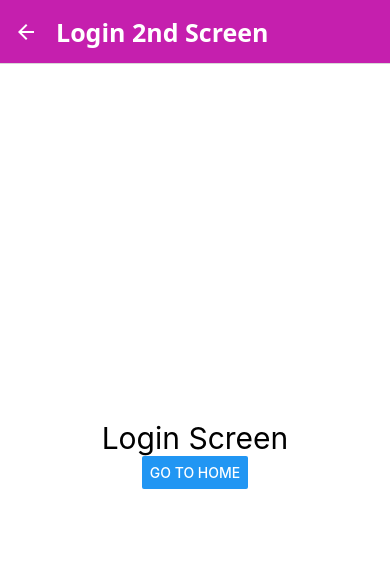
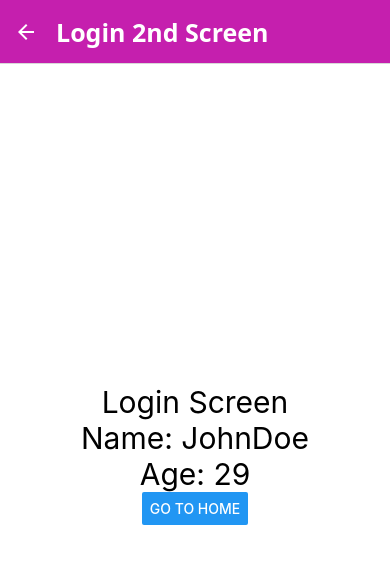
Before and after one commit to mtalhaleo2002/RN-App-From-Bg, a React Native app: screen / in a window 390 px wide. Both pictures are taken after a click on the button "LOGIN". Shown: the top 564 px of the page. Built offline with nearby package versions, Linux system fonts and the light colour scheme.

Commit message:
Pass Data Between Screens In Stack Navigation through params

```diff
--- a/components/Home.tsx
+++ b/components/Home.tsx
@@ -16,7 +16,13 @@ export const Home = (props: any) => {
       </Text>
       <Button
         title="Login"
-        onPress={() => props.navigation.navigate('Login 2nd Screen')}
+        onPress={() =>
+          props.navigation.navigate('Login 2nd Screen', {
+            userName: 'JohnDoe',
+            age: 29,
+            userId: 12345,
+          })
+        }
       />
     </View>
   );
--- a/components/Login.tsx
+++ b/components/Login.tsx
@@ -2,6 +2,8 @@ import React from 'react';
 import { View, Text, Button } from 'react-native';
 
 export const Login = (props: any) => {
+  console.log('Received params:', props.route.params);
+  // That approach is used to receive the parameters sent from the Home screen and this is too long way to do it
   return (
     <View
       style={{
@@ -12,6 +14,8 @@ export const Login = (props: any) => {
       }}
     >
       <Text style={{ fontSize: 30 }}>Login Screen</Text>
+      <Text style={{ fontSize: 30 }}>Name: {props.route.params.userName}</Text>
+      <Text style={{ fontSize: 30 }}>Age: {props.route.params.age}</Text>
       <Button
         title="Go To Home"
         onPress={() => props.navigation.navigate('Home 1st Screen')}
```
